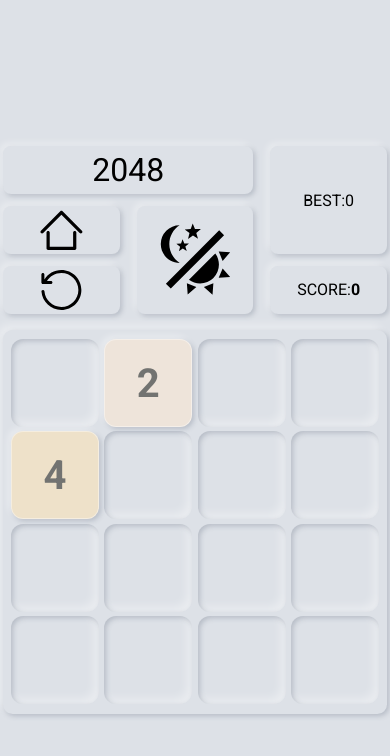
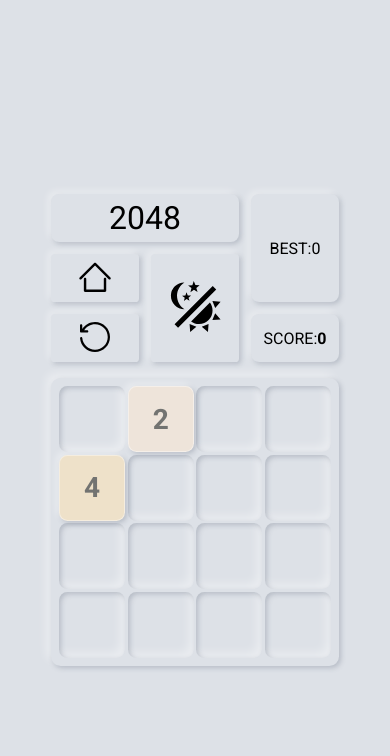
Before and after one commit to Ercera/2048-game, a plain HTML site: page index.html in a window 390 px wide. Both pictures are taken after a click on the button "Start Game". Drawn offline with Linux system fonts and the light colour scheme.

Commit message:
interface-02-06 (mobile version fix)

```diff
--- a/css/main.css
+++ b/css/main.css
@@ -57,17 +57,16 @@
 body {
     background: var(--background);
     height: 100vh;
+    margin: 0 auto;
 }
 
 /* Container */
 .container {
     margin: 0 auto;
     padding: 1em 0;
-    height: 100vh;
-    width: 24em;
     display: flex;
+    flex-direction: column;
     align-items: center;
-    flex-direction: column;
     justify-content: center;
 }
 
@@ -79,10 +78,11 @@
 /* Heading menu*/
 .heading {
     display: grid;
-    grid-template-columns: repeat(3, minmax(100px, 1fr));
+    grid-template-columns: repeat(3, minmax(20px, 7.3em));
     grid-template-rows: repeat(3, 3em);
-    gap: 3vmin 2vmax;
+    gap: 1em;
     align-items: center;
+    justify-content: center;
     margin: 1em 0;
 }
 
@@ -122,6 +122,11 @@
     height: 100%;
 }
 
+.btn svg {
+    width: 90%;
+    height: 90%;
+}
+
 .home {
     grid-column: 1;
     grid-row: 2;
@@ -148,7 +153,7 @@
     width: 24em;
     height: 24em;
     gap: 0.1em;
-    margin: 0 auto;
+    /* margin: 0 auto; */
     display: flex;
     justify-content: space-between;
     align-items: center;
@@ -216,6 +221,7 @@
 }
 
 @media (max-width: 767px) {
+
     .btn__start,
     .btn__continue {
         width: 50vmin;
--- /dev/null
+++ b/css/media.css
@@ -0,0 +1,71 @@
+@media (max-width: 768px) {
+    body {
+        overflow: hidden;
+    }
+
+    .container {
+        height: 100vh;
+        margin: 1em auto;
+    }
+
+    .btn {
+        border-radius: 0.3em;
+        font-size: 12px;
+    }
+
+    .box {
+        font-size: 32px;
+        width: 2.75em;
+        height: 2.75em;
+    }
+
+    .btn__start,
+    .btn__continue {
+        width: 40vmin;
+    }
+}
+
+@media (max-width: 527px) {
+    .btn {
+        border-radius: 0.3em;
+        font-size: 12px;
+    }
+
+    .btn svg {
+        width: 80%;
+        height: 80%;
+    }
+
+    .box {
+        width: 3.15em;
+        height: 3.15em;
+        font-size: 28px;
+    }
+}
+
+@media (max-width: 450px) {
+    .container {
+        margin: auto;
+        padding: 0;
+    }
+
+    .heading {
+        grid-template-columns: repeat(3, minmax(20px, 5.5em));
+        gap: .75em;
+    }
+
+    .field {
+        width: 18em;
+        height: 18em;
+    }
+
+    .btn svg {
+        width: 75%;
+        height: 75%;
+    }
+
+    .box {
+        width: 2.36em;
+        height: 2.36em;
+    }
+}
--- a/index.html
+++ b/index.html
@@ -6,6 +6,7 @@
     <meta http-equiv="X-UA-Compatible" content="IE=edge">
     <meta name="viewport" content="width=device-width, initial-scale=1, maximum-scale=1, user-scalable=no">
     <link rel="stylesheet" href="./css/main.css">
+    <link rel="stylesheet" href="./css/media.css">
     <title>2048 Game</title>
 </head>
 
@@ -21,17 +22,17 @@
                 <span id="best-score">0</span>
             </div>
             <button class="btn home" onclick="home()">
-                <svg class="home">
+                <svg>
                     <use xlink:href="./img/sprites.svg#home" />
                 </svg>
             </button>
             <button class="btn theme" onclick="toggleTheme()">
-                <svg class="theme">
+                <svg>
                     <use xlink:href="./img/sprites.svg#theme" />
                 </svg>
             </button>
             <button class="btn undo" onclick="undo()">
-                <svg class="undo">
+                <svg>
                     <use xlink:href="./img/sprites.svg#undo" />
                 </svg>
             </button>
--- a/js/main.js
+++ b/js/main.js
@@ -389,6 +389,30 @@
     }
 });
 
+let startY;
+let startX;
+
+field.addEventListener("touchstart", (event) => {
+    isSwiped = true;
+    getXY(event);
+    startY = touchY; // Сохраняем начальные координаты Y
+    startX = touchX; // Сохраняем начальные координаты X
+});
+field.addEventListener("touchmove", (event) => {
+    if (isSwiped) {
+        getXY(event);
+        let diffX = touchX - startX;
+        let diffY = touchY - startY;
+
+        // Определяем направление скролла в зависимости от разницы в координатах
+        if (Math.abs(diffY) > Math.abs(diffX)) {
+            swipeDirection = diffY > 0 ? "down" : "up";
+        } else {
+            swipeDirection = diffX > 0 ? "right" : "left";
+        }
+    }
+});
+
 field.addEventListener("touchend", () => {
     isSwiped = false;
     const swipeCalls = {
@@ -402,22 +426,3 @@
         handleSlideAction(slideFunction);
     }
 });
-
-field.addEventListener("touchstart", (event) => {
-    isSwiped = true;
-    getXY(event);
-    initialX = touchX;
-    initialY = touchY;
-});
-field.addEventListener("touchmove", (event) => {
-    if (isSwiped) {
-        getXY(event);
-        let diffX = touchX - initialX;
-        let diffY = touchY - initialY;
-        if (Math.abs(diffY) > Math.abs(diffX)) {
-            swipeDirection = diffX > 0 ? "down" : "up";
-        } else {
-            swipeDirection = diffX > 0 ? "right" : "left";
-        }
-    }
-});
```
